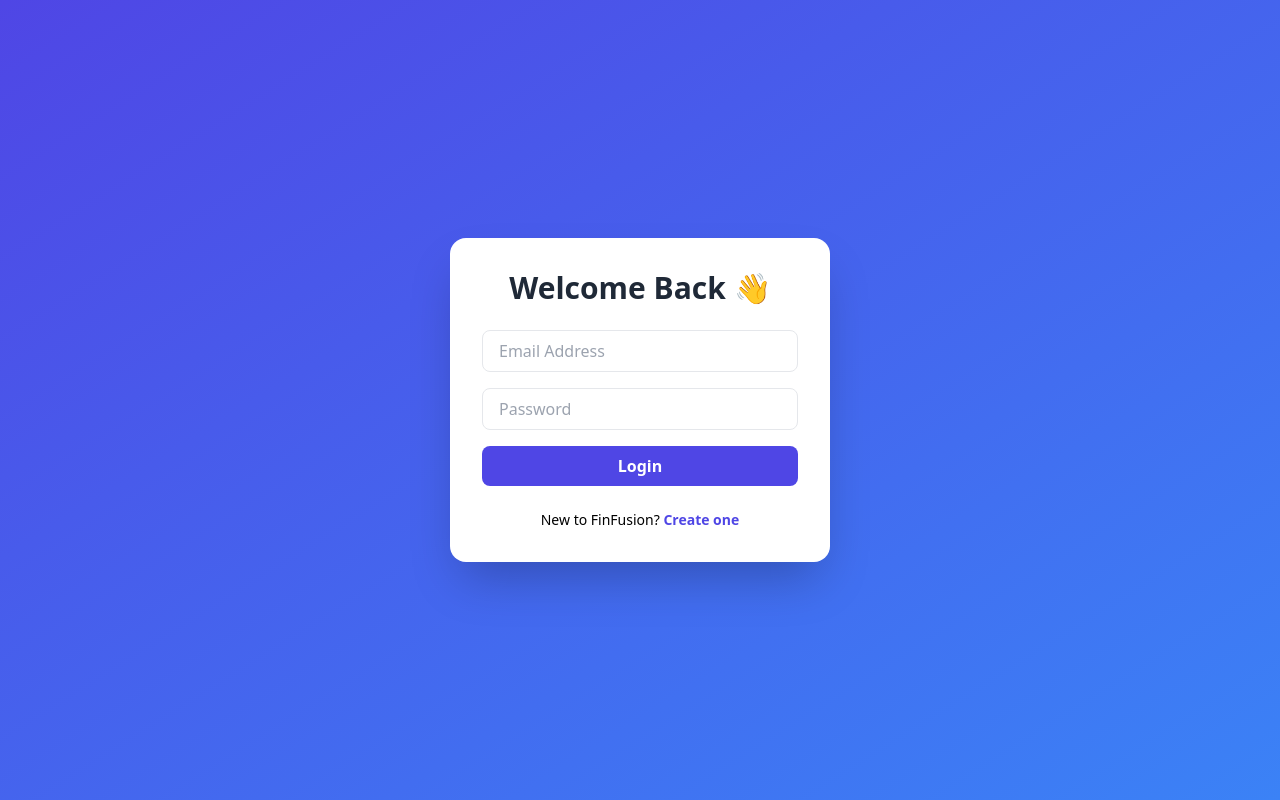
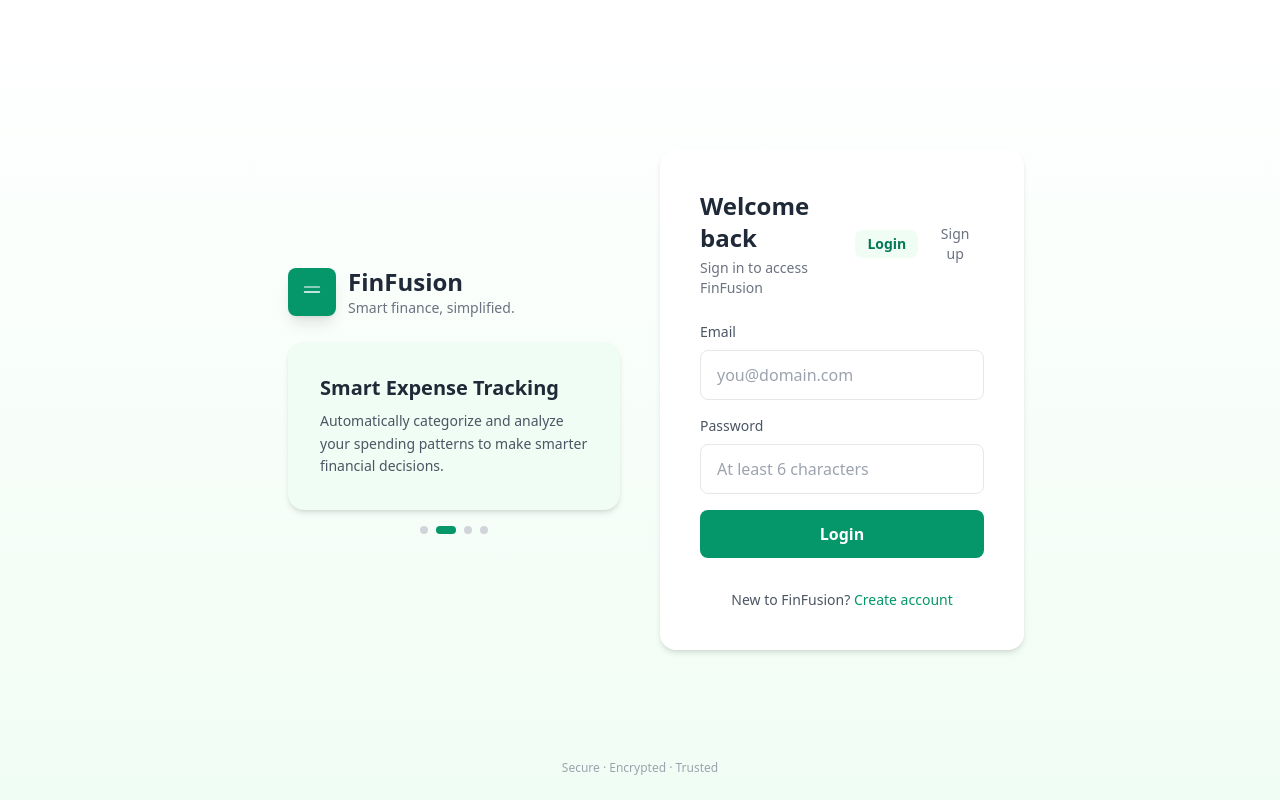
Before and after one commit to Aviral02git/FinFusion, a React (Create React App) app in the folder client/: page / in a window 1280 px wide. Built offline with nearby package versions, Linux system fonts and the light colour scheme.

Commit message:
change ui

```diff
--- a/client/src/pages/Dashboard.jsx
+++ b/client/src/pages/Dashboard.jsx
@@ -0,0 +1,5 @@
+const Dashboard = () => {
+    return <h1>Welcome to FinFusion Dashboard</h1>;
+  };
+
+  export default Dashboard;
--- a/client/src/pages/Login.jsx
+++ b/client/src/pages/Login.jsx
@@ -1,19 +1,150 @@
-import React, { useState } from "react";
+// import React, { useState } from "react";
+// import axios from "axios";
+
+// const Login = () => {
+//   const [isLogin, setIsLogin] = useState(true);
+//   const [formData, setFormData] = useState({
+//     name: "",
+//     email: "",
+//     password: "",
+//   });
+//   const [message, setMessage] = useState("");
+
+//   const toggleForm = () => {
+//     setIsLogin(!isLogin);
+//     setMessage("");
+//   };
+
+//   const handleChange = (e) => {
+//     setFormData({ ...formData, [e.target.name]: e.target.value });
+//   };
+
+//   const handleSubmit = async (e) => {
+//     e.preventDefault();
+//     const endpoint = isLogin
+//       ? "https://finfusion-ecvy.onrender.com/api/auth/login"
+//       : "https://finfusion-ecvy.onrender.com/api/auth/register";
+
+//     try {
+//       const res = await axios.post(endpoint, formData);
+//       setMessage(res.data.message || "Success!");
+
+//       if (isLogin && res.data.token) {
+//         localStorage.setItem("token", res.data.token);
+//         window.location.href = "/dashboard"; // redirect after login
+//       }
+//     } catch (error) {
+//       setMessage(
+//         error.response?.data?.error || "Something went wrong. Try again!"
+//       );
+//     }
+//   };
+
+//   return (
+//     <div className="flex items-center justify-center min-h-screen bg-gradient-to-br from-indigo-600 to-blue-500">
+//       <div className="bg-white rounded-2xl shadow-2xl p-8 w-[380px]">
+//         <h1 className="text-3xl font-bold text-center text-gray-800 mb-6">
+//           {isLogin ? "Welcome Back 👋" : "Create Your Account 💰"}
+//         </h1>
+
+//         <form onSubmit={handleSubmit} className="space-y-4">
+//           {!isLogin && (
+//             <input
+//               type="text"
+//               name="name"
+//               placeholder="Full Name"
+//               value={formData.name}
+//               onChange={handleChange}
+//               required
+//               className="w-full px-4 py-2 border rounded-lg focus:outline-none focus:ring-2 focus:ring-indigo-400"
+//             />
+//           )}
+//           <input
+//             type="email"
+//             name="email"
+//             placeholder="Email Address"
+//             value={formData.email}
+//             onChange={handleChange}
+//             required
+//             className="w-full px-4 py-2 border rounded-lg focus:outline-none focus:ring-2 focus:ring-indigo-400"
+//           />
+//           <input
+//             type="password"
+//             name="password"
+//             placeholder="Password"
+//             value={formData.password}
+//             onChange={handleChange}
+//             required
+//             className="w-full px-4 py-2 border rounded-lg focus:outline-none focus:ring-2 focus:ring-indigo-400"
+//           />
+
+//           <button
+//             type="submit"
+//             className="w-full bg-indigo-600 text-white py-2 rounded-lg font-semibold hover:bg-indigo-700 transition"
+//           >
+//             {isLogin ? "Login" : "Sign Up"}
+//           </button>
+//         </form>
+
+//         {message && (
+//           <p className="text-center text-sm mt-4 text-gray-700">{message}</p>
+//         )}
+
+//         <p className="text-center text-sm mt-6">
+//           {isLogin ? "New to FinFusion?" : "Already have an account?"}{" "}
+//           <button
+//             onClick={toggleForm}
+//             className="text-indigo-600 font-semibold hover:underline"
+//           >
+//             {isLogin ? "Create one" : "Login here"}
+//           </button>
+//         </p>
+//       </div>
+//     </div>
+//   );
+// };
+
+// export default Login;
+
+
+import React, { useState, useEffect } from "react";
 import axios from "axios";
 
-const Login = () => {
+export default function FinFusionAuth() {
   const [isLogin, setIsLogin] = useState(true);
-  const [formData, setFormData] = useState({
-    name: "",
-    email: "",
-    password: "",
-  });
+  const [formData, setFormData] = useState({ name: "", email: "", password: "" });
   const [message, setMessage] = useState("");
+  const [currentSlide, setCurrentSlide] = useState(0);
 
-  const toggleForm = () => {
-    setIsLogin(!isLogin);
-    setMessage("");
-  };
+  const features = [
+    {
+      title: "Unified Financial Dashboard",
+      description: "View your bank accounts, credit cards, and digital wallets in one place for complete financial clarity.",
+      color: "bg-emerald-50",
+    },
+    {
+      title: "Smart Expense Tracking",
+      description: "Automatically categorize and analyze your spending patterns to make smarter financial decisions.",
+      color: "bg-green-50",
+    },
+    {
+      title: "Secure Bank Connectivity",
+      description: "Link multiple bank accounts safely with our encrypted connections and manage all your funds seamlessly.",
+      color: "bg-teal-50",
+    },
+    {
+      title: "Financial Insights",
+      description: "Get AI-driven insights to optimize your savings, spending, and overall financial health.",
+      color: "bg-lime-50",
+    },
+  ];
+
+  useEffect(() => {
+    const timer = setInterval(() => {
+      setCurrentSlide((prev) => (prev + 1) % features.length);
+    }, 4000);
+    return () => clearInterval(timer);
+  }, []);
 
   const handleChange = (e) => {
     setFormData({ ...formData, [e.target.name]: e.target.value });
@@ -34,74 +165,142 @@
         window.location.href = "/dashboard"; // redirect after login
       }
     } catch (error) {
-      setMessage(
-        error.response?.data?.error || "Something went wrong. Try again!"
-      );
+      setMessage(error.response?.data?.error || "Something went wrong. Try again!");
     }
   };
 
   return (
-    <div className="flex items-center justify-center min-h-screen bg-gradient-to-br from-indigo-600 to-blue-500">
-      <div className="bg-white rounded-2xl shadow-2xl p-8 w-[380px]">
-        <h1 className="text-3xl font-bold text-center text-gray-800 mb-6">
-          {isLogin ? "Welcome Back 👋" : "Create Your Account 💰"}
-        </h1>
+    <div className="min-h-screen flex items-center justify-center bg-gradient-to-b from-white to-green-50">
+      <div className="w-full max-w-3xl mx-6 md:mx-0 grid md:grid-cols-2 gap-10 items-center">
+        {/* Left: Brand / Slider */}
+        <div className="hidden md:flex flex-col justify-center pl-8">
+          <div className="mb-6">
+            <div className="flex items-center gap-3">
+              <div className="w-12 h-12 rounded-lg bg-emerald-600 flex items-center justify-center shadow-lg">
+                <svg width="20" height="20" viewBox="0 0 24 24" fill="none" xmlns="http://www.w3.org/2000/svg">
+                  <path d="M3 12h18" stroke="white" strokeWidth="1.6" strokeLinecap="round" strokeLinejoin="round" />
+                  <path d="M3 6h18" stroke="white" strokeWidth="1.6" strokeLinecap="round" strokeLinejoin="round" opacity="0.7" />
+                </svg>
+              </div>
+              <div>
+                <h3 className="text-2xl font-semibold text-gray-800">FinFusion</h3>
+                <p className="text-sm text-gray-500">Smart finance, simplified.</p>
+              </div>
+            </div>
+          </div>
+
+          {/* Feature Slider */}
+          <div className={`transition-all duration-700 ease-in-out p-8 rounded-2xl shadow-md ${features[currentSlide].color}`}>
+            <h4 className="text-xl font-semibold text-gray-800 mb-2">{features[currentSlide].title}</h4>
+            <p className="text-sm text-gray-600 leading-relaxed">{features[currentSlide].description}</p>
+          </div>
+
+          {/* Slide indicators */}
+          <div className="flex gap-2 mt-4 justify-center">
+            {features.map((_, i) => (
+              <div
+                key={i}
+                className={`h-2 w-2 rounded-full transition-all duration-500 ${i === currentSlide ? "bg-emerald-600 w-5" : "bg-gray-300"}`}
+              ></div>
+            ))}
+          </div>
+        </div>
+
+        {/* Right: Form Card */}
+        <div className="bg-white rounded-2xl shadow-md p-8 md:p-10">
+          <div className="flex items-center justify-between mb-6">
+            <div>
+              <h2 className="text-2xl font-bold text-gray-800">{isLogin ? "Welcome back" : "Create your account"}</h2>
+              <p className="text-sm text-gray-500 mt-1">{isLogin ? "Sign in to access FinFusion" : "Start your FinFusion journey"}</p>
+            </div>
+            <div className="hidden sm:flex gap-2 items-center">
+              <button
+                onClick={() => setIsLogin(true)}
+                className={`px-3 py-1 rounded-lg text-sm ${isLogin ? "bg-green-50 text-emerald-700 font-semibold" : "text-gray-500 hover:bg-gray-50"}`}
+              >
+                Login
+              </button>
+              <button
+                onClick={() => setIsLogin(false)}
+                className={`px-3 py-1 rounded-lg text-sm ${!isLogin ? "bg-green-50 text-emerald-700 font-semibold" : "text-gray-500 hover:bg-gray-50"}`}
+              >
+                Sign up
+              </button>
+            </div>
+          </div>
 
           <form onSubmit={handleSubmit} className="space-y-4">
             {!isLogin && (
+              <div>
+                <label className="block text-sm text-gray-600 mb-2">Full name</label>
                 <input
                   type="text"
                   name="name"
-              placeholder="Full Name"
                   value={formData.name}
                   onChange={handleChange}
                   required
-              className="w-full px-4 py-2 border rounded-lg focus:outline-none focus:ring-2 focus:ring-indigo-400"
+                  className="w-full px-4 py-3 border border-gray-200 rounded-lg focus:outline-none focus:ring-2 focus:ring-emerald-200"
+                  placeholder="Your full name"
                 />
+              </div>
             )}
+
+            <div>
+              <label className="block text-sm text-gray-600 mb-2">Email</label>
               <input
                 type="email"
                 name="email"
-            placeholder="Email Address"
                 value={formData.email}
                 onChange={handleChange}
                 required
-            className="w-full px-4 py-2 border rounded-lg focus:outline-none focus:ring-2 focus:ring-indigo-400"
+                className="w-full px-4 py-3 border border-gray-200 rounded-lg focus:outline-none focus:ring-2 focus:ring-emerald-200"
+                placeholder="you@domain.com"
               />
+            </div>
+
+            <div>
+              <label className="block text-sm text-gray-600 mb-2">Password</label>
               <input
                 type="password"
                 name="password"
-            placeholder="Password"
                 value={formData.password}
                 onChange={handleChange}
                 required
-            className="w-full px-4 py-2 border rounded-lg focus:outline-none focus:ring-2 focus:ring-indigo-400"
+                minLength={6}
+                className="w-full px-4 py-3 border border-gray-200 rounded-lg focus:outline-none focus:ring-2 focus:ring-emerald-200"
+                placeholder="At least 6 characters"
               />
+            </div>
 
             <button
               type="submit"
-            className="w-full bg-indigo-600 text-white py-2 rounded-lg font-semibold hover:bg-indigo-700 transition"
+              className="w-full mt-1 bg-emerald-600 text-white py-3 rounded-lg font-semibold hover:bg-emerald-700 transition"
             >
-            {isLogin ? "Login" : "Sign Up"}
+              {isLogin ? "Login" : "Create account"}
             </button>
-        </form>
 
             {message && (
               <p className="text-center text-sm mt-4 text-gray-700">{message}</p>
             )}
 
-        <p className="text-center text-sm mt-6">
-          {isLogin ? "New to FinFusion?" : "Already have an account?"}{" "}
-          <button
-            onClick={toggleForm}
-            className="text-indigo-600 font-semibold hover:underline"
-          >
-            {isLogin ? "Create one" : "Login here"}
-          </button>
-        </p>
+            <div className="pt-4 text-center text-sm text-gray-600">
+              {isLogin ? (
+                <>
+                  New to FinFusion? <button onClick={() => setIsLogin(false)} className="text-emerald-600 font-medium hover:underline">Create account</button>
+                </>
+              ) : (
+                <>
+                  Already have an account? <button onClick={() => setIsLogin(true)} className="text-emerald-600 font-medium hover:underline">Sign in</button>
+                </>
+              )}
+            </div>
+          </form>
+        </div>
+      </div>
+
+      <div className="absolute bottom-6 left-0 right-0 text-center text-xs text-gray-400">
+        <span>Secure · Encrypted · Trusted</span>
       </div>
     </div>
   );
-};
-
-export default Login;
+}
```
Lines whose indentation alone changed are shown as unchanged.
